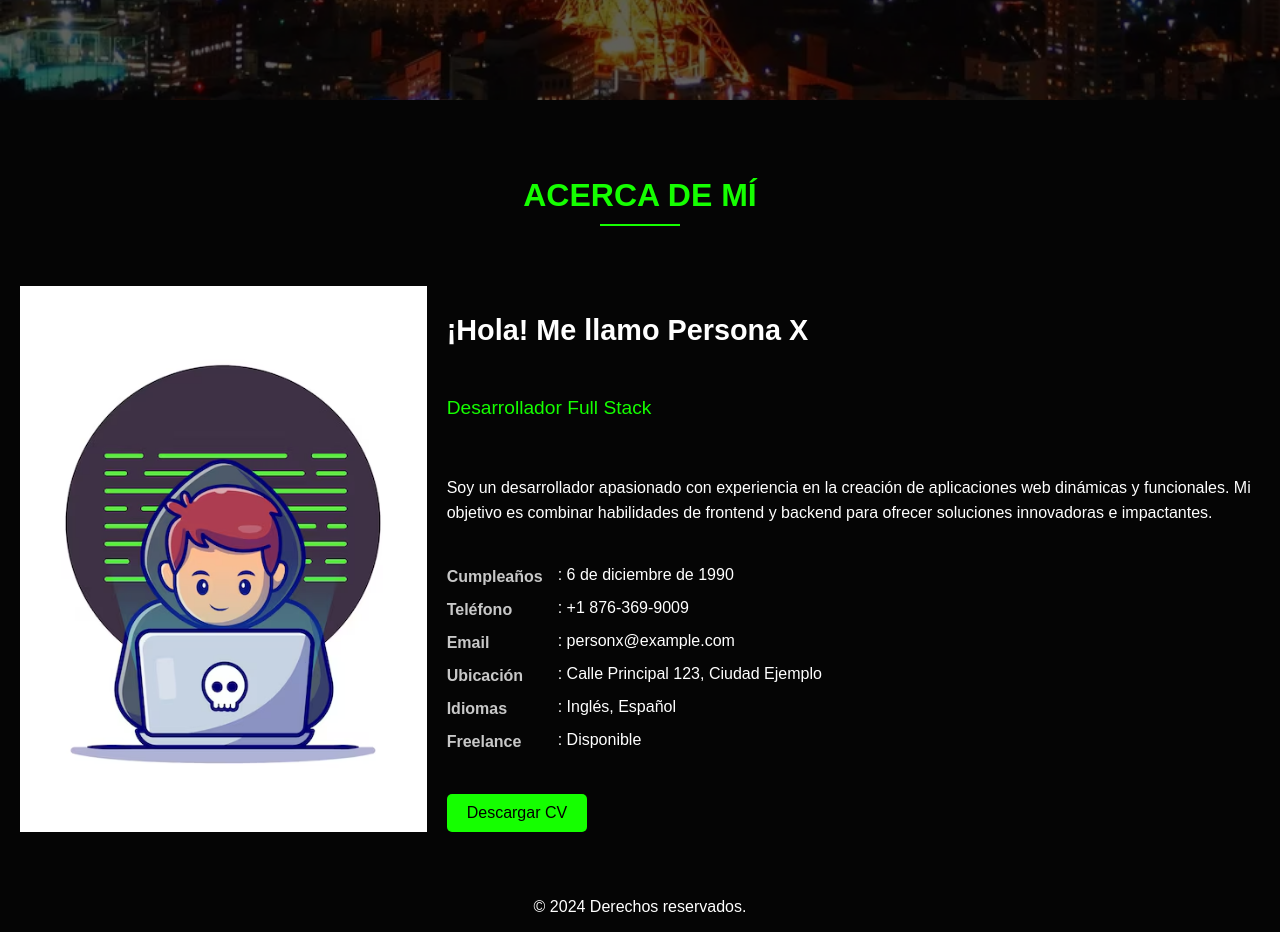
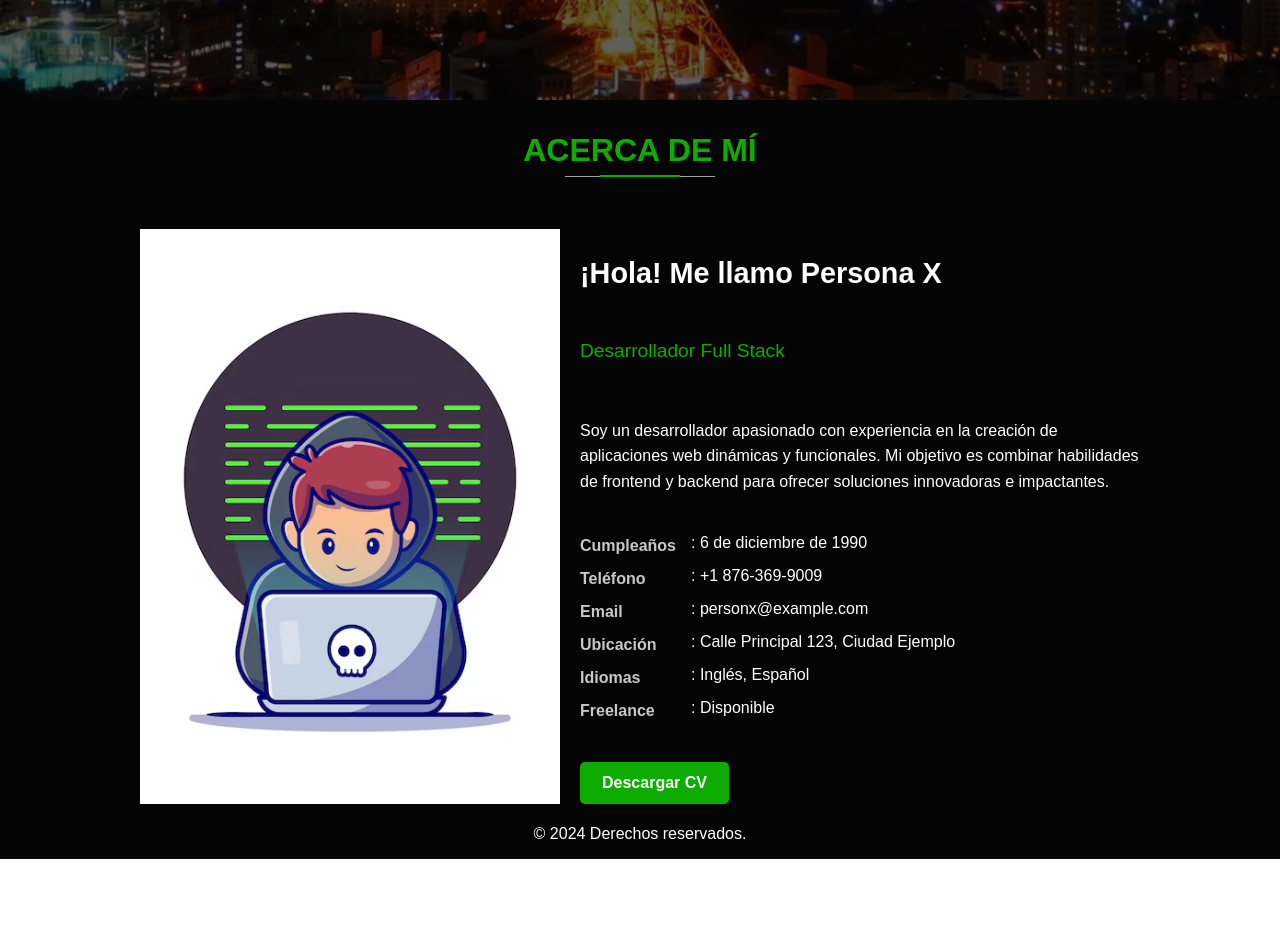
Before and after one commit to MarvinH10/portafolio, a Next.js app: page / in a window 1280 px wide. Shown: the part 700-1632 px from the top of the page. After the commit the page ends 1559 px from the top, so only its background shows below. Built offline with nearby package versions, Linux system fonts and the light colour scheme.

Commit message:
Acerca de mi mejorado

```diff
--- a/app/components/About/About.module.css
+++ b/app/components/About/About.module.css
@@ -1,7 +1,7 @@
 .about {
     background-color: rgb(5, 5, 5);
     color: white;
-    padding: 50px 20px;
+    padding: 5px 20px;
 }
 
 .container {
@@ -10,14 +10,30 @@
     align-items: center;
     justify-content: center;
     gap: 20px;
+    max-width: 1000px;
+    margin: 0 auto;
 }
+
 
 .titulo {
     font-size: 2rem;
     text-align: center;
-    color: rgb(21, 255, 0);
+    color: rgb(14, 172, 0);
     margin-bottom: 40px;
     position: relative;
+}
+
+.titulo::before {
+    content: "";
+    display: block;
+    width: 150px;
+    height: 1px;
+    background: rgb(160, 160, 160);
+    position: absolute;
+    bottom: -8px;
+    left: 50%;
+    transform: translateX(-50%);
+    z-index: 0;
 }
 
 .titulo::after {
@@ -25,9 +41,14 @@
     display: block;
     width: 80px;
     height: 2px;
-    background: rgb(21, 255, 0);
-    margin: 10px auto 0;
+    background: rgb(14, 172, 0);
+    position: absolute;
+    bottom: -8px;
+    left: 50%;
+    transform: translateX(-50%);
+    z-index: 1;
 }
+
 
 .contenido {
     display: flex;
@@ -36,7 +57,7 @@
 }
 
 .imagenWrapper {
-    flex: 1;
+    flex: 1.5;
     display: flex;
     align-items: center;
     justify-content: center;
@@ -65,7 +86,7 @@
 
 .subtitulo {
     font-size: 1.2rem;
-    color: rgb(21, 255, 0);
+    color: rgb(14, 172, 0);
     margin-bottom: 20px;
 }
 
@@ -104,21 +125,21 @@
 }
 
 .botonDescargar {
-    background-color: rgb(21, 255, 0);
-    color: black;
-    border: none;
+    background-color: rgb(14, 172, 0);
+    color: white;
+    border: 2px solid rgb(14, 172, 0);
     padding: 10px 20px;
     font-size: 1rem;
+    font-weight: 700;
     border-radius: 5px;
     cursor: pointer;
     align-self: flex-start;
-    transition: transform 0.3s ease, background-color 0.3s ease;
 }
 
 .botonDescargar:hover {
     background-color: white;
-    color: black;
-    transform: scale(1.05);
+    color: rgb(14, 172, 0);
+    border: 2px solid;
 }
 
 @media (max-width: 768px) {
--- a/app/components/Hero/Hero.module.css
+++ b/app/components/Hero/Hero.module.css
@@ -52,7 +52,7 @@
 }
 
 .span {
-    color: rgb(21, 255, 0);
+    color: rgb(14, 172, 0);
 }
 
 .profileImage {
```
